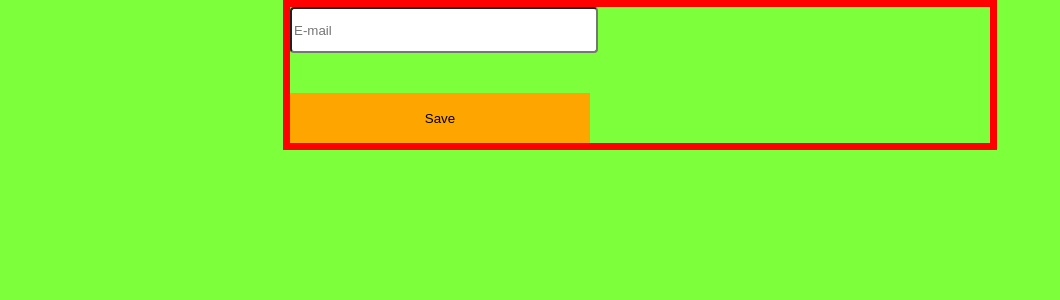
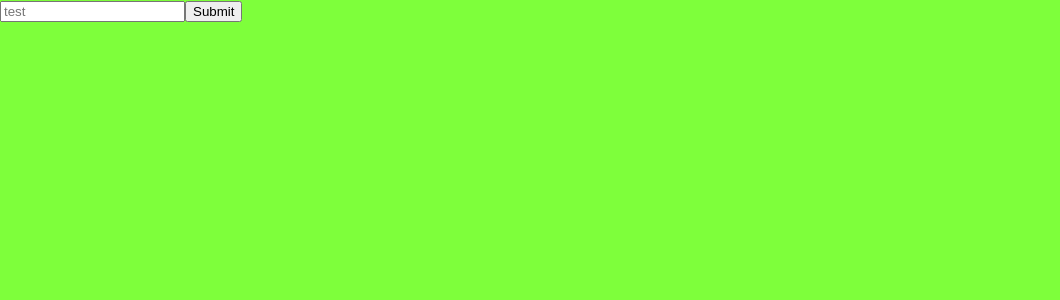
Before and after one commit to Turzhanskyi/React_for_beginners, a React (Create React App) app: page / in a window 1280 px wide. Shown: the top 300 px of the page, without its empty margins (0-1060 px from the left). Built offline with nearby package versions, Linux system fonts and the light colour scheme.

Commit message:
#7 React - refs

```diff
--- a/src/App.js
+++ b/src/App.js
@@ -1,12 +1,14 @@
 import React, { Component } from 'react';
-import "./App.css";
-import RegistrationForm from './RegisttationForm';
 
 class App extends Component {
+    submit() {
+        console.log('submit', this.testInput.value);
+    }
     render() {
         return (
-            <div className="container">
-                <RegistrationForm />
+            <div>
+                <input type="text" placeholder="test" ref={(input) => this.testInput = input} />
+                <button onClick={this.submit.bind(this)}>Submit</button>
             </div>
         );
     }
```
